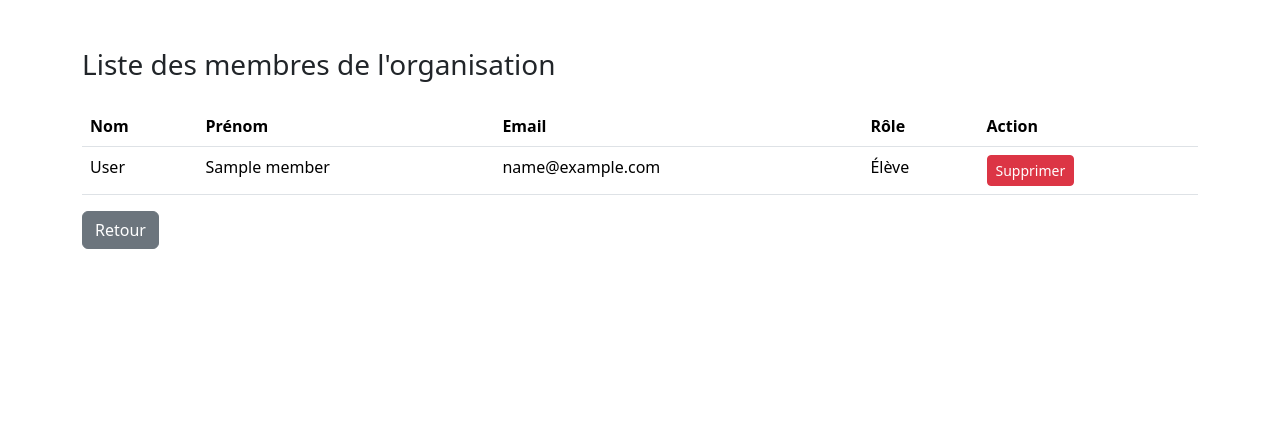
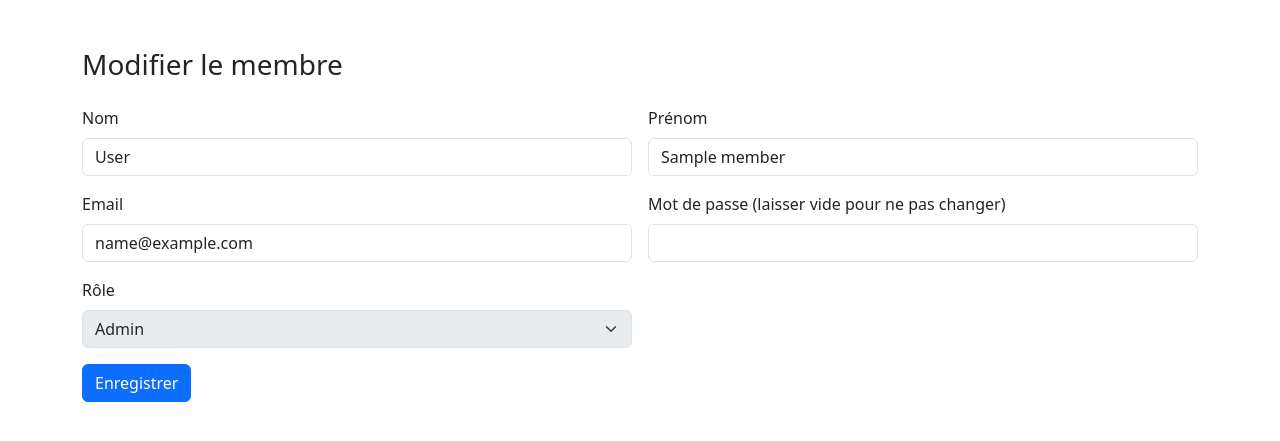
Before and after one commit to ChachURSS/Projet-Web, a PHP site: template templates/organization_members.twig in a window 1280 px wide. Shown: the part 76-517 px from the top of the page. Run offline with PHP 8.4, Linux system fonts and the light colour scheme; the template is opened without the code that fills it: most values are stand-ins (such as "Sample title", 1, 10 or a date in 2020); some libraries are stand-ins or nearby versions.

Commit message:
Update organization_members.twig
flm de merge x2

```diff
--- a/templates/organization_members.twig
+++ b/templates/organization_members.twig
@@ -1,52 +1,63 @@
-
 <!doctype html>
 <html lang="fr">
 <head>
     <meta charset="utf-8">
-    <title>Membres de l'organisation</title>
+    <title>Modifier un membre</title>
     <link href="https://cdn.jsdelivr.net/npm/bootstrap@5.3.3/dist/css/bootstrap.min.css" rel="stylesheet">
 </head>
 <body>
 {% include "navbar.twig" %}
 <div class="container mt-5">
-    <h3 class="mb-4">Liste des membres de l'organisation</h3>
-    <table class="table table-hover">
-        <thead>
-            <tr>
-                <th>Nom</th>
-                <th>Prénom</th>
-                <th>Email</th>
-                <th>Rôle</th>
-                {% if role == 0 %}
-                <th>Action</th>
-                {% endif %}
-            </tr>
-        </thead>
-        <tbody>
-            {% for member in members %}
-            <tr>
-                <td>{{ member.last_name }}</td>
-                <td>{{ member.name }}</td>
-                <td>{{ member.mail }}</td>
-                <td>
-                    {% if member.role == 0 %}Admin
-                    {% elseif member.role == 1 %}Pilote
-                    {% else %}Élève
-                    {% endif %}
-                </td>
-                {% if role == 0 %}
-                <td>
-                    <form method="POST" action="/organization/delete-user" onsubmit="return confirm('Supprimer ce membre ?');">
-                        <input type="hidden" name="id_user" value="{{ member.id_user }}">
-                        <button type="submit" class="btn btn-sm btn-danger">Supprimer</button>
-                    </form>
-                </td>
-                {% endif %}
-            </tr>
-            {% endfor %}
-        </tbody>
-    </table>
-    <a href="/organization" class="btn btn-secondary">Retour</a>
+    {% if session.flash_error %}
+        <div class="alert alert-danger alert-dismissible fade show" role="alert">
+            {{ session.flash_error }}
+            <button type="button" class="btn-close" data-bs-dismiss="alert" aria-label="Close"></button>
+        </div>
+    {% endif %}
+
+    <h3 class="mb-4">Modifier le membre</h3>
+    <form method="POST" action="/organization/member/update" class="row g-3">
+        <input type="hidden" name="id_user" value="{{ member.id_user }}">
+
+        <div class="col-md-6">
+            <label class="form-label">Nom</label>
+            <input type="text" name="last_name" value="{{ member.last_name }}" class="form-control" required>
+        </div>
+        <div class="col-md-6">
+            <label class="form-label">Prénom</label>
+            <input type="text" name="name" value="{{ member.name }}" class="form-control" required>
+        </div>
+        <div class="col-md-6">
+            <label class="form-label">Email</label>
+            <input type="email" name="mail" value="{{ member.mail }}" class="form-control" required>
+        </div>
+        <div class="col-md-6">
+            <label class="form-label">Mot de passe (laisser vide pour ne pas changer)</label>
+            <input type="password" name="password" class="form-control">
+        </div>
+
+        <div class="col-md-6">
+            <label class="form-label">Rôle</label>
+            <select name="role" class="form-select" {% if not isAdmin or member.id_user == current_user_id %}disabled{% endif %}>
+                <option value="0" {% if member.role == 0 %}selected{% endif %}>Admin</option>
+                <option value="1" {% if member.role == 1 %}selected{% endif %}>Pilote</option>
+                <option value="2" {% if member.role == 2 %}selected{% endif %}>Élève</option>
+            </select>
+            {% if not isAdmin or member.id_user == current_user_id %}
+            <input type="hidden" name="role" value="{{ member.role }}">
+            {% endif %}
+        </div>
+
+        <div class="col-md-12 d-flex justify-content-between">
+            <button type="submit" class="btn btn-primary">Enregistrer</button>
+            {% if canDelete %}
+            <form method="POST" action="/organization/member/delete" onsubmit="return confirm('Supprimer ce membre ?');">
+                <input type="hidden" name="id_user" value="{{ member.id_user }}">
+                <button type="submit" class="btn btn-danger">Supprimer</button>
+            </form>
+            {% endif %}
+        </div>
+    </form>
 </div>
 </body>
 </html>
```
